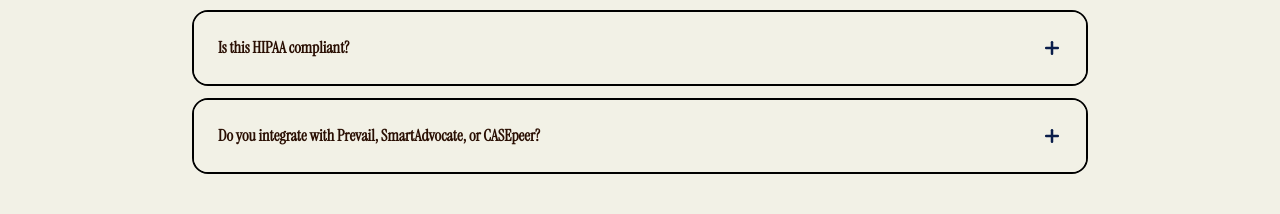
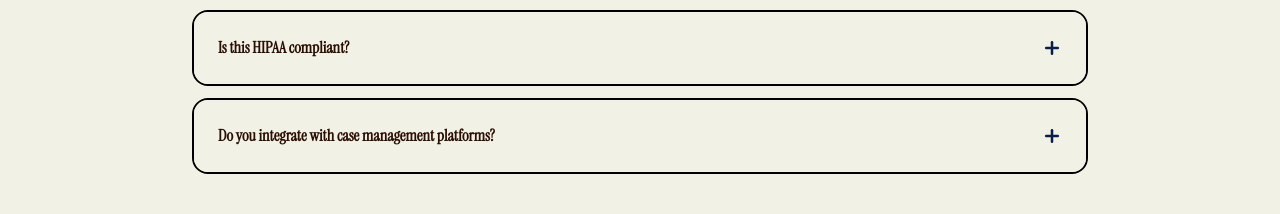
Before and after one commit to mosaxton/v0-right-of-access-marketing-site, a Next.js app: page / in a window 1280 px wide. Shown: the part 3228-3442 px from the top of the page. Built offline with nearby package versions, Linux system fonts and the light colour scheme.

Commit message:
fix: update FAQ question to generic integration query
Broaden 5th FAQ question to refer to case management platforms.

```diff
--- a/components/FAQSection.tsx
+++ b/components/FAQSection.tsx
@@ -21,7 +21,7 @@ const faqs = [
     answer: "Yes. We operate under a Business Associate Agreement (BAA) and all data is encrypted in transit and at rest on HIPAA-compliant infrastructure. We're built on the CMS-mandated Patient Access APIs (CMS-9115-F).",
   },
   {
-    question: "Do you integrate with Prevail, SmartAdvocate, or CASEpeer?",
+    question: "Do you integrate with case management platforms?",
     answer: "Today, provider maps are accessible in your RightOfAccess dashboard and exportable as structured data. Direct integrations with case management software are on our roadmap.",
   },
 ]
```
